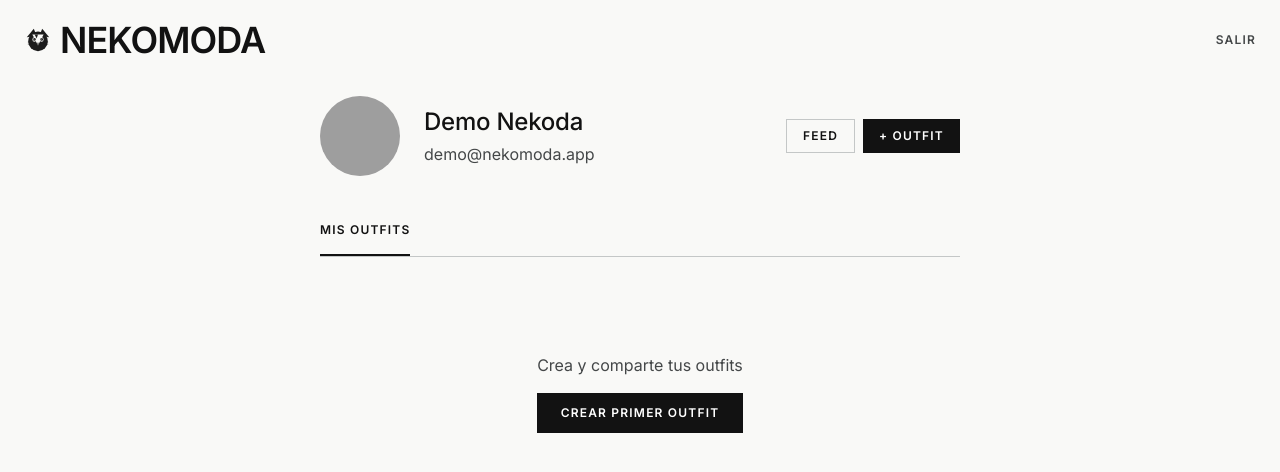
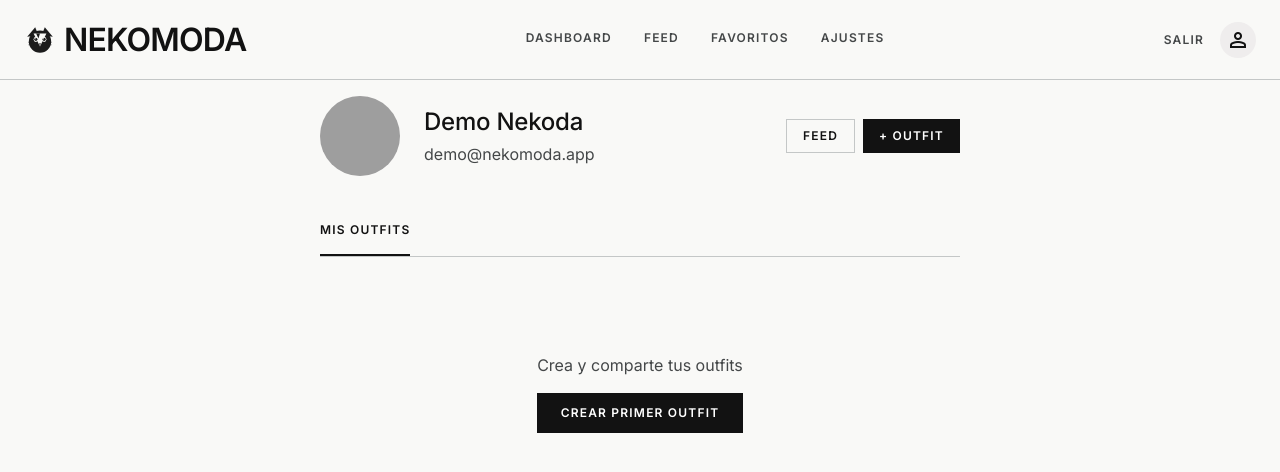
Before and after one commit to gaaguirrer/Nekomoda, a Next.js app: page /profile in a window 1280 px wide. Shown: the top 472 px of the page. Built offline with nearby package versions, Linux system fonts and the light colour scheme; grey boxes are pictures that could not be loaded.

Commit message:
mejoras al navbar
mejoras al navbar

```diff
--- a/src/components/Navbar.tsx
+++ b/src/components/Navbar.tsx
@@ -1,73 +1,124 @@
 import Link from "next/link";
 import { useRouter } from "next/router";
 import CatLogo from "@/components/CatLogo";
+import type { ReactNode } from "react";
 
 interface NavbarProps {
   activeTab?: "ropa" | "eventos" | "promociones";
   onTabChange?: (tab: "ropa" | "eventos" | "promociones") => void;
   showTabs?: boolean;
+  rightSlot?: ReactNode;
+  title?: string;
+  showBack?: boolean;
+  hideBottomNav?: boolean;
+  navLinks?: Array<{ href: string; label: string }>;
 }
 
-export default function Navbar({ activeTab, onTabChange, showTabs }: NavbarProps) {
-  const router = useRouter();
-  const tabs = [
+const NAV_LINKS = [
+  { href: "/dashboard", label: "Dashboard" },
+  { href: "/feed", label: "Feed" },
+  { href: "/favorites", label: "Favoritos" },
+  { href: "/settings", label: "Ajustes" },
+];
+
+const BOTTOM_LINKS = [
+  { href: "/feed", icon: "grid_view", label: "Feed", fill: true },
+  { href: "/dashboard", icon: "explore", label: "Tienda", fill: false },
+  { href: "/outfit/new", icon: "add_circle", label: "Outfit", fill: false },
+  { href: "/profile", icon: "person", label: "Perfil", fill: false },
+];
+
+const TABS = [
   { key: "ropa" as const, label: "Ropa" },
   { key: "eventos" as const, label: "Eventos" },
   { key: "promociones" as const, label: "Promociones" },
 ];
 
+export default function Navbar({
+  activeTab,
+  onTabChange,
+  showTabs,
+  rightSlot,
+  title,
+  showBack,
+  hideBottomNav,
+  navLinks,
+}: NavbarProps) {
+  const router = useRouter();
+  const isActive = (href: string) => router.pathname === href;
+
   return (
     <>
-      <header className="fixed top-0 w-full z-50 bg-sand-bg dark:bg-ink-black h-20 transition-all duration-300">
+      <header className="fixed top-0 w-full z-50 bg-sand-bg h-20 border-b border-outline-variant">
         <div className="flex justify-between items-center w-full px-5 md:px-6 max-w-[1280px] mx-auto h-full">
-          <Link href="/" className="flex items-center gap-2">
-            <CatLogo size={32} className="md:hidden" />
-            <CatLogo size={40} className="hidden md:block" />
-            <span className="text-[36px] md:text-[48px] font-semibold leading-none tracking-tight text-ink-black dark:text-surface-bright">NEKOMODA</span>
+          <div className="flex items-center gap-2 md:gap-4">
+            {showBack && (
+              <button onClick={() => router.back()} className="material-symbols-outlined text-ink-black text-2xl md:text-3xl">
+                arrow_back
+              </button>
+            )}
+            <Link href="/" className="flex items-center gap-1.5 md:gap-2">
+              <CatLogo size={28} className="md:hidden" />
+              <CatLogo size={32} className="hidden md:block" />
+              <span className="text-[28px] md:text-[32px] font-semibold leading-none tracking-tight text-ink-black">NEKOMODA</span>
             </Link>
-          <nav className="hidden md:flex gap-8 items-center h-full">
-            {tabs.map(tab => (
+          </div>
+
+          {!title && (
+            <nav className="hidden md:flex gap-6 lg:gap-8 items-center">
+              {(navLinks ?? (showTabs ? [] : NAV_LINKS)).map(link => (
+                <Link
+                  key={link.href}
+                  href={link.href}
+                  className={`text-label-caps uppercase tracking-[0.1em] pb-1 transition-all duration-300 ${
+                    isActive(link.href)
+                      ? "text-ink-black border-b-2 border-ink-black"
+                      : "text-on-surface-variant hover:text-ink-black"
+                  }`}
+                >
+                  {link.label}
+                </Link>
+              ))}
+              {showTabs && TABS.map(tab => (
                 <button
                   key={tab.key}
                   onClick={() => onTabChange?.(tab.key)}
                   className={`text-label-caps uppercase tracking-[0.1em] pb-1 transition-all duration-300 ${
                     activeTab === tab.key
-                    ? "text-ink-black dark:text-surface-bright border-b-2 border-ink-black dark:border-surface-bright"
-                    : "text-on-surface-variant dark:text-on-primary-fixed-variant hover:text-secondary dark:hover:text-secondary-fixed-dim"
+                      ? "text-ink-black border-b-2 border-ink-black"
+                      : "text-on-surface-variant hover:text-ink-black"
                   }`}
                 >
                   {tab.label}
                 </button>
               ))}
-            <Link href="/feed" className="text-label-caps uppercase tracking-[0.1em] text-on-surface-variant hover:text-secondary transition-colors pb-1">
-              Social
-            </Link>
-            <Link href="/favorites" className="text-label-caps uppercase tracking-[0.1em] text-on-surface-variant hover:text-secondary transition-colors pb-1">
-              Favoritos
-            </Link>
-            <Link href="/settings" className="text-label-caps uppercase tracking-[0.1em] text-on-surface-variant hover:text-secondary transition-colors pb-1">
-              Ajustes
-            </Link>
             </nav>
-          <div className="flex items-center gap-4">
-            <button onClick={() => router.push("/feed")} className="material-symbols-outlined text-ink-black dark:text-surface-bright text-2xl">
-              rss_feed
-            </button>
-            <button onClick={() => router.push("/profile")} className="material-symbols-outlined text-ink-black dark:text-surface-bright text-2xl">
-              person
+          )}
+
+          {title && (
+            <span className="text-body-lg font-semibold text-ink-black hidden md:block">{title}</span>
+          )}
+
+          <div className="flex items-center gap-3 md:gap-4">
+            {rightSlot}
+            <button
+              onClick={() => router.push("/profile")}
+              className="w-8 h-8 md:w-9 md:h-9 rounded-full bg-surface-container overflow-hidden flex items-center justify-center"
+            >
+              <span className="material-symbols-outlined text-ink-black text-xl md:text-2xl">person</span>
             </button>
           </div>
         </div>
       </header>
 
       {showTabs && (
-        <section className="md:hidden px-5 mb-8 overflow-x-auto no-scrollbar">
+        <section className="md:hidden px-5 overflow-x-auto no-scrollbar mt-20">
           <div className="flex gap-6 whitespace-nowrap border-b border-outline-variant">
-            {tabs.map(tab => (
+            {TABS.map(tab => (
               <button
                 key={tab.key}
                 onClick={() => onTabChange?.(tab.key)}
-                className={`pb-4 text-label-caps ${
+                className={`pb-4 pt-4 text-label-caps ${
                   activeTab === tab.key
                     ? "border-b-2 border-ink-black text-ink-black"
                     : "text-on-surface-variant"
@@ -80,24 +131,30 @@ export default function Navbar({ activeTab, onTabChange, showTabs }: NavbarProps
         </section>
       )}
 
-      <nav className="fixed bottom-0 left-0 w-full z-50 flex justify-around items-center px-4 py-3 bg-surface-container-lowest dark:bg-ink-black md:hidden rounded-t-xl shadow-sm">
-        <button onClick={() => router.push("/feed")} className="flex flex-col items-center text-ink-black dark:text-coral-vibrant font-bold transition-transform active:scale-95">
-          <span className="material-symbols-outlined text-2xl" style={{ fontVariationSettings: "'FILL' 1" }}>grid_view</span>
-          <span className="text-[10px] mt-1 uppercase tracking-[0.1em] font-semibold">Feed</span>
+      {!hideBottomNav && (
+        <nav className="fixed bottom-0 left-0 w-full z-50 flex justify-around items-center px-4 py-2 bg-surface-container-lowest md:hidden rounded-t-xl shadow-sm">
+          {BOTTOM_LINKS.map(link => {
+            const isCurrent = isActive(link.href);
+            return (
+              <button
+                key={link.href}
+                onClick={() => router.push(link.href)}
+                className={`flex flex-col items-center transition-transform active:scale-95 ${
+                  isCurrent ? "text-ink-black font-bold" : "text-on-surface-variant"
+                }`}
+              >
+                <span
+                  className="material-symbols-outlined text-2xl"
+                  style={link.fill && isCurrent ? { fontVariationSettings: "'FILL' 1" } : undefined}
+                >
+                  {link.icon}
+                </span>
+                <span className="text-[10px] mt-0.5 uppercase tracking-[0.1em] font-semibold">{link.label}</span>
               </button>
-        <button onClick={() => router.push("/dashboard")} className="flex flex-col items-center text-on-surface-variant dark:text-on-primary-fixed-variant transition-transform active:scale-95">
-          <span className="material-symbols-outlined text-2xl">explore</span>
-          <span className="text-[10px] mt-1 uppercase tracking-[0.1em] font-semibold">Tienda</span>
-        </button>
-        <button onClick={() => router.push("/outfit/new")} className="flex flex-col items-center text-on-surface-variant dark:text-on-primary-fixed-variant transition-transform active:scale-95">
-          <span className="material-symbols-outlined text-2xl">add_circle</span>
-          <span className="text-[10px] mt-1 uppercase tracking-[0.1em] font-semibold">Outfit</span>
-        </button>
-        <button onClick={() => router.push("/profile")} className="flex flex-col items-center text-on-surface-variant dark:text-on-primary-fixed-variant transition-transform active:scale-95">
-          <span className="material-symbols-outlined text-2xl">person</span>
-          <span className="text-[10px] mt-1 uppercase tracking-[0.1em] font-semibold">Perfil</span>
-        </button>
+            );
+          })}
         </nav>
+      )}
     </>
   );
 }
--- a/src/pages/favorites.tsx
+++ b/src/pages/favorites.tsx
@@ -1,10 +1,10 @@
 import { useState, useEffect } from "react";
 import { useRouter } from "next/router";
 import Link from "next/link";
-import CatLogo from "@/components/CatLogo";
+import Navbar from "@/components/Navbar";
 import ItemCard from "@/components/ItemCard";
 import { apiGet, apiPost } from "@/infrastructure/web/lib/apiClient";
-import { getUserId, DEMO_USER } from "@/infrastructure/demo/demoMode";
+import { getUserId } from "@/infrastructure/demo/demoMode";
 import { categoryLabels } from "@/infrastructure/firebase/seedData";
 
 interface FavItem {
@@ -47,21 +47,9 @@ export default function FavoritesPage() {
 
   return (
     <div className="min-h-screen bg-sand-bg">
-      <header className="fixed top-0 w-full z-50 bg-sand-bg h-20 border-b border-outline-variant">
-        <div className="flex justify-between items-center w-full px-5 md:px-6 max-w-[1280px] mx-auto h-full">
-          <button onClick={() => router.back()} className="flex items-center gap-2 text-on-surface-variant hover:text-ink-black">
-            <span className="material-symbols-outlined">arrow_back</span>
-            <span className="text-label-caps uppercase tracking-widest">Volver</span>
-          </button>
-          <Link href="/" className="flex items-center gap-2">
-            <CatLogo size={28} />
-            <span className="text-2xl font-semibold tracking-tight text-ink-black">NEKOMODA</span>
-          </Link>
-          <div className="w-20" />
-        </div>
-      </header>
+      <Navbar showBack />
 
-      <main className="pt-24 pb-12 max-w-[1280px] mx-auto px-5">
+      <main className="pt-24 pb-24 max-w-[1280px] mx-auto px-5">
         <h1 className="text-display-lg-mobile md:text-display-lg mb-2">Mis Favoritos</h1>
         <p className="text-body-lg text-on-surface-variant mb-10">
           {loading ? "" : `${items.length} producto${items.length !== 1 ? "s" : ""} guardado${items.length !== 1 ? "s" : ""}`}
--- a/src/pages/feed.tsx
+++ b/src/pages/feed.tsx
@@ -1,6 +1,6 @@
 import { useState, useEffect } from "react";
 import { useRouter } from "next/router";
-import CatLogo from "@/components/CatLogo";
+import Navbar from "@/components/Navbar";
 import { getUserId } from "@/infrastructure/demo/demoMode";
 import { apiGet } from "@/infrastructure/web/lib/apiClient";
 
@@ -47,23 +47,19 @@ export default function FeedPage() {
 
   return (
     <div className="min-h-screen bg-sand-bg">
-      <div className="fixed top-0 w-full z-50 bg-sand-bg h-20">
-        <div className="flex justify-between items-center w-full px-5 md:px-6 max-w-[1280px] mx-auto h-full">
-          <button onClick={() => router.push("/dashboard")} className="flex items-center gap-2">
-            <CatLogo size={32} className="md:hidden" />
-            <CatLogo size={40} className="hidden md:block" />
-            <span className="text-[36px] md:text-[48px] font-semibold tracking-tight text-ink-black">NEKOMODA</span>
+      <Navbar
+        rightSlot={
+          <button
+            onClick={() => router.push("/outfit/new")}
+            className="px-4 py-2 bg-ink-black text-white text-label-caps uppercase tracking-widest text-sm hover:bg-on-primary-fixed-variant transition-colors"
+          >
+            + Outfit
           </button>
-          <div className="flex items-center gap-4">
-            <button onClick={() => router.push("/outfit/new")} className="px-4 py-2 bg-ink-black text-white text-label-caps uppercase tracking-widest hover:bg-on-primary-fixed-variant transition-colors">
-              + Outfit
-            </button>
-          </div>
-        </div>
-      </div>
+        }
+      />
 
-      <main className="pt-20 pb-12 max-w-[680px] mx-auto px-5">
-        <div className="flex gap-6 border-b border-outline-variant mb-8">
+      <main className="pt-24 pb-24 max-w-[680px] mx-auto px-5">
+        <div className="flex gap-6 border-b border-outline-variant mb-8 mt-4">
           <button
             onClick={() => setTab("discover")}
             className={`pb-4 text-label-caps uppercase tracking-widest ${
--- a/src/pages/index.tsx
+++ b/src/pages/index.tsx
@@ -1,8 +1,8 @@
 import { useEffect } from "react";
 import Link from "next/link";
-import { useRouter } from "next/router";
 import ItemCard from "@/components/ItemCard";
 import CatLogo from "@/components/CatLogo";
+import Navbar from "@/components/Navbar";
 import { seedItems, categoryLabels } from "@/infrastructure/firebase/seedData";
 import { seedCollections } from "@/infrastructure/firebase/seedSocialData";
 import { enterDemoMode } from "@/infrastructure/demo/demoMode";
@@ -12,8 +12,6 @@ interface Product {
 }
 
 export default function LandingPage() {
-  const router = useRouter();
-
   useEffect(() => {
     enterDemoMode();
   }, []);
@@ -33,29 +31,14 @@ export default function LandingPage() {
 
   return (
     <div className="min-h-screen bg-sand-bg">
-      <header className="fixed top-0 w-full z-50 bg-sand-bg/95 backdrop-blur-sm h-20 border-b border-outline-variant/50">
-        <div className="flex justify-between items-center w-full px-5 md:px-6 max-w-[1280px] mx-auto h-full">
-          <Link href="/" className="flex items-center gap-2">
-            <CatLogo size={36} className="md:hidden" />
-            <CatLogo size={44} className="hidden md:block" />
-            <span className="text-[36px] md:text-[48px] font-semibold tracking-tight text-ink-black">NEKOMODA</span>
-          </Link>
-          <nav className="hidden md:flex items-center gap-8">
-            <Link href="/#productos" className="text-label-caps uppercase tracking-[0.1em] text-on-surface-variant hover:text-ink-black transition-colors">Productos</Link>
-            <Link href="/#colecciones" className="text-label-caps uppercase tracking-[0.1em] text-on-surface-variant hover:text-ink-black transition-colors">Colecciones</Link>
-            <Link href="/dashboard" className="text-label-caps uppercase tracking-[0.1em] text-on-surface-variant hover:text-ink-black transition-colors">Dashboard</Link>
-            <Link href="/settings" className="text-label-caps uppercase tracking-[0.1em] text-on-surface-variant hover:text-ink-black transition-colors">Ajustes</Link>
-            <button onClick={() => router.push("/profile")} className="w-8 h-8 rounded-full bg-surface-container overflow-hidden">
-              <span className="material-symbols-outlined text-ink-black text-2xl">person</span>
-            </button>
-          </nav>
-          <div className="md:hidden flex items-center gap-3">
-            <button onClick={() => router.push("/dashboard")} className="w-8 h-8 rounded-full bg-surface-container overflow-hidden flex items-center justify-center">
-              <span className="material-symbols-outlined text-ink-black">person</span>
-            </button>
-          </div>
-        </div>
-      </header>
+      <Navbar
+        navLinks={[
+          { href: "/#productos", label: "Productos" },
+          { href: "/#colecciones", label: "Colecciones" },
+          { href: "/dashboard", label: "Dashboard" },
+          { href: "/settings", label: "Ajustes" },
+        ]}
+      />
 
       <main>
         <section className="pt-32 pb-20 md:pb-32 px-5 md:px-6 max-w-[1280px] mx-auto">
--- a/src/pages/profile.tsx
+++ b/src/pages/profile.tsx
@@ -1,11 +1,10 @@
 import { useRouter } from "next/router";
 import Link from "next/link";
-import CatLogo from "@/components/CatLogo";
+import Navbar from "@/components/Navbar";
 import { DEMO_USER } from "@/infrastructure/demo/demoMode";
 
 export default function ProfilePage() {
   const router = useRouter();
-
   return <ProfileContent user={DEMO_USER} />;
 }
 
@@ -21,17 +20,18 @@ function ProfileContent({ user }: { user: { uid: string; email?: string; display
 
   return (
     <div className="min-h-screen bg-sand-bg">
-      <header className="fixed top-0 w-full z-50 bg-sand-bg h-20">
-        <div className="flex justify-between items-center w-full px-5 md:px-6 max-w-[1280px] mx-auto h-full">
-          <button onClick={() => router.push("/dashboard")} className="flex items-center gap-2">
-            <CatLogo size={28} />
-            <span className="text-[36px] font-semibold tracking-tight text-ink-black">NEKOMODA</span>
+      <Navbar
+        rightSlot={
+          <button
+            onClick={handleLogout}
+            className="text-label-caps text-on-surface-variant uppercase tracking-widest hover:text-ink-black transition-colors"
+          >
+            Salir
           </button>
-          <button onClick={handleLogout} className="text-label-caps text-on-surface-variant uppercase tracking-widest hover:text-ink-black">Salir</button>
-        </div>
-      </header>
+        }
+      />
 
-      <main className="pt-24 pb-12 max-w-[680px] mx-auto px-5">
+      <main className="pt-24 pb-24 max-w-[680px] mx-auto px-5">
         <div className="flex items-center gap-6 mb-10">
           <div className="w-20 h-20 rounded-full bg-surface-container overflow-hidden">
             {user.photoURL ? (
```
Also changed, not shown: src/pages/outfit/new.tsx (+9 -11 lines), src/pages/settings.tsx (+9 -10 lines). Lines whose indentation alone changed are shown as unchanged.
